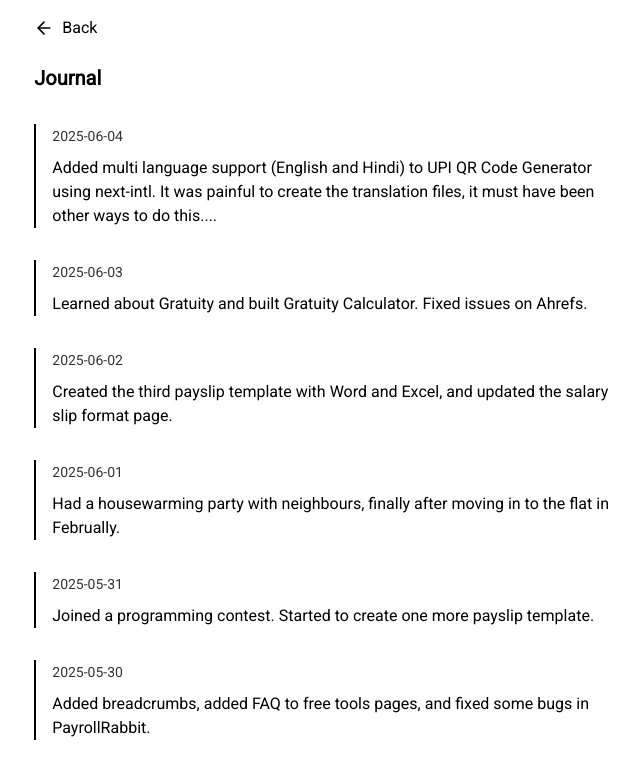
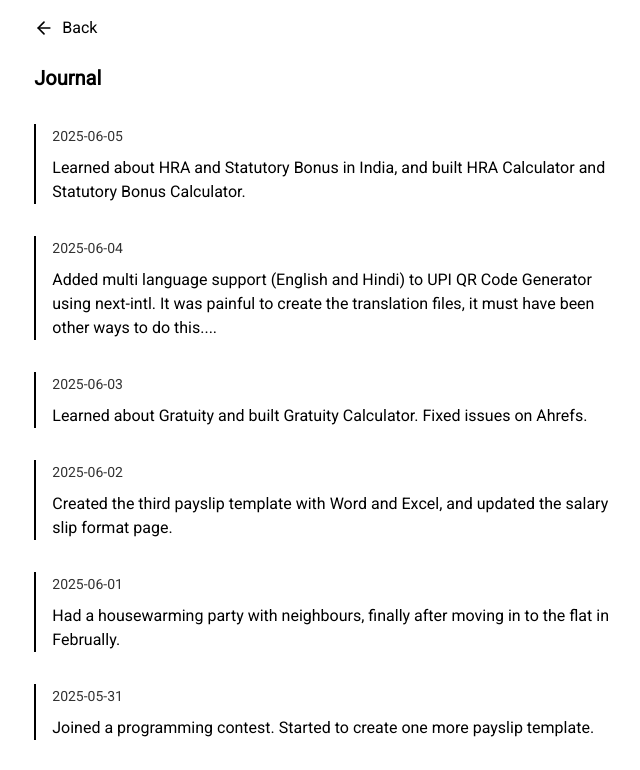
Before and after one commit to minamicode/minamicode.com, a Next.js app: page /journal in a window 1280 px wide. Shown: the top 770 px of the page, without its empty margins (307-947 px from the left). Built offline with nearby package versions, Linux system fonts and the light colour scheme.

Commit message:
add a journal entry

```diff
--- a/src/app/_components/JournalEntries.tsx
+++ b/src/app/_components/JournalEntries.tsx
@@ -6,6 +6,10 @@ type JournalEntry = {
 };
 
 const entries: JournalEntry[] = [
+  {
+    date: "2025-06-05",
+    text: "Learned about HRA and Statutory Bonus in India, and built HRA Calculator and Statutory Bonus Calculator.",
+  },
   {
     date: "2025-06-04",
     text: "Added multi language support (English and Hindi) to UPI QR Code Generator using next-intl. It was painful to create the translation files, it must have been other ways to do this....",
```
